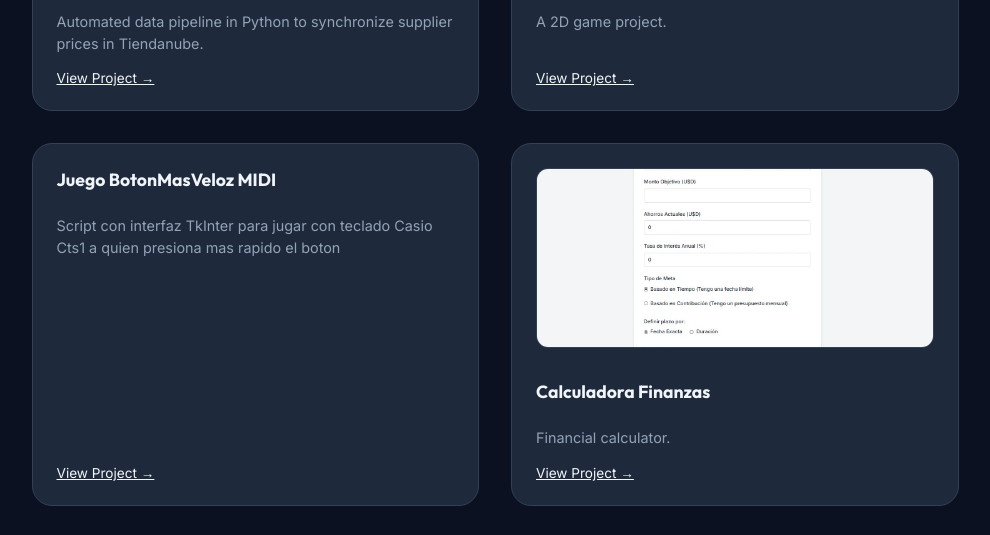
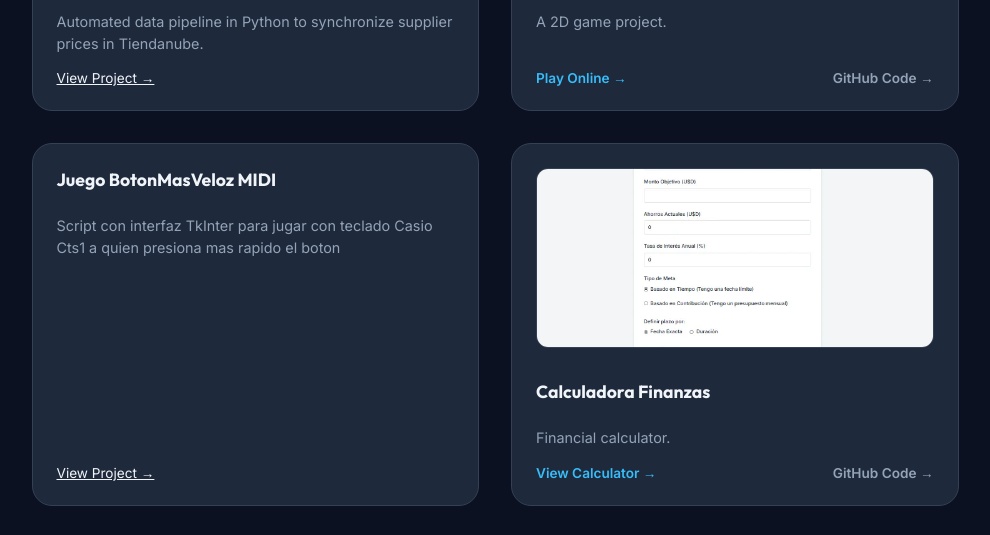
Before and after one commit to patoleonel/patoleonel.github.io, a plain HTML site: page index.html in a window 1280 px wide. Shown: the part 2472-3007 px from the top of the page, without its empty margins (270-1260 px from the left). Drawn offline with Linux system fonts and the light colour scheme.

Commit message:
feat: agregue los links a calculadora y a proyecto keila

```diff
--- a/app.js
+++ b/app.js
@@ -497,9 +497,33 @@ function initMobileModal() {
 function renderProjects() {
     const projects = [
         { title: "Sincronizador-Precios-Proveedores", desc_en: "Automated data pipeline in Python to synchronize supplier prices in Tiendanube.", desc_es: "Pipeline de datos automatizado en Python para sincronizar precios de proveedores en Tiendanube.", link: "https://github.com/patoleonel/Sincronizador-Precios-Proveedores", isVideo: false, image: "images/der_egolf.svg" },
-        { title: "Proyecto-Game2d-Keila", desc_en: "A 2D game project.", desc_es: "Un proyecto de juego en 2D.", link: "https://github.com/patoleonel/Proyecto-Game2d-Keila", isVideo: false, image: "images/proyecto game 2d keila.webp" },
+        {
+            title: "Proyecto-Game2d-Keila",
+            desc_en: "A 2D game project.",
+            desc_es: "Un proyecto de juego en 2D.",
+            link: "https://github.com/patoleonel/Proyecto-Game2d-Keila",
+            liveLink: "https://el-camino-de-keila.com.ar/",
+            liveText_en: "Play Online →",
+            liveText_es: "Jugar Online →",
+            codeText_en: "GitHub Code →",
+            codeText_es: "Código en GitHub →",
+            isVideo: false,
+            image: "images/proyecto game 2d keila.webp"
+        },
         {title:"Juego-BotonMasVeloz-MIDI", desc_en:"Script con interfaz TkInter para jugar con teclado Casio Cts1 a quien presiona mas rapido el boton", link: "https://github.com/patoleonel/Juego-BotonMasVeloz-MIDI", isVideo: false},
-        { title: "Calculadora-Finanzas", desc_en: "Financial calculator.", desc_es: "Calculadora financiera.", link: "https://github.com/patoleonel/Calculadora-Finanzas", isVideo: false, image: "images/calculadora-finanazas-chi.webp" },
+        {
+            title: "Calculadora-Finanzas",
+            desc_en: "Financial calculator.",
+            desc_es: "Calculadora financiera.",
+            link: "https://github.com/patoleonel/Calculadora-Finanzas",
+            liveLink: "https://calculadora-finanzas-chi.vercel.app/",
+            liveText_en: "View Calculator →",
+            liveText_es: "Ver Calculadora →",
+            codeText_en: "GitHub Code →",
+            codeText_es: "Código en GitHub →",
+            isVideo: false,
+            image: "images/calculadora-finanazas-chi.webp"
+        },
         { title: "quantum-experiments", desc_en: "Quantum computing experiments.", desc_es: "Experimentos de computación cuántica.", link: "https://github.com/patoleonel/quantum-experiments", isVideo: false },
         { title: "Cambiador-formato-imagenes-JPG", desc_en: "Image format converter to JPG.", desc_es: "Conversor de formato de imágenes a JPG.", link: "https://github.com/patoleonel/Cambiador-formato-imagenes-JPG", isVideo: false },
         { title: "LLM-Local-RAG", desc_en: "First approach to creating an LLM locally.", desc_es: "Primer acercamiento a la creación de un LLM localmente.", link: "https://github.com/patoleonel/LLM-Local-RAG", isVideo: false },
@@ -521,11 +545,25 @@ function renderProjects() {
         const imgHtml = repo.image ? `<img src="${repo.image}" alt="${repo.title}">` : '';
         const desc = repo[`desc_${currentLang}`];
 
+        let linksHtml = '';
+        if (repo.liveLink) {
+            const liveText = repo[`liveText_${currentLang}`] || (currentLang === 'es' ? "Ver Demo →" : "Live Demo →");
+            const codeText = repo[`codeText_${currentLang}`] || (currentLang === 'es' ? "Ver Código →" : "View Code →");
+            linksHtml = `
+                <div class="project-links">
+                    <a href="${repo.liveLink}" target="_blank" class="live-link">${liveText}</a>
+                    <a href="${repo.link}" target="_blank" class="code-link">${codeText}</a>
+                </div>
+            `;
+        } else {
+            linksHtml = `<a href="${repo.link}" target="_blank">${linkText}</a>`;
+        }
+
         card.innerHTML = `
             ${imgHtml}
             <h3>${repo.title.replace(/-/g, ' ')}</h3>
             <p>${desc}</p>
-            <a href="${repo.link}" target="_blank">${linkText}</a>
+            ${linksHtml}
         `;
         grid.appendChild(card);
     });
--- a/styles.css
+++ b/styles.css
@@ -391,6 +391,40 @@ a:hover {
     font-size: 0.85rem;
 }
 
+.project-links {
+    display: flex;
+    justify-content: space-between;
+    align-items: center;
+    gap: 1rem;
+    margin-top: auto;
+}
+
+.project-card .project-links a {
+    font-size: 0.85rem;
+    text-decoration: none;
+    font-weight: 600;
+}
+
+.project-card .project-links a:hover {
+    text-decoration: underline;
+}
+
+.project-card .project-links a.live-link {
+    color: var(--accent);
+}
+
+.project-card .project-links a.live-link:hover {
+    color: var(--accent-hover);
+}
+
+.project-card .project-links a.code-link {
+    color: var(--text-main);
+}
+
+.project-card .project-links a.code-link:hover {
+    color: var(--text-light);
+}
+
 .sidequests-list {
     list-style: none;
     max-width: 600px;
```
